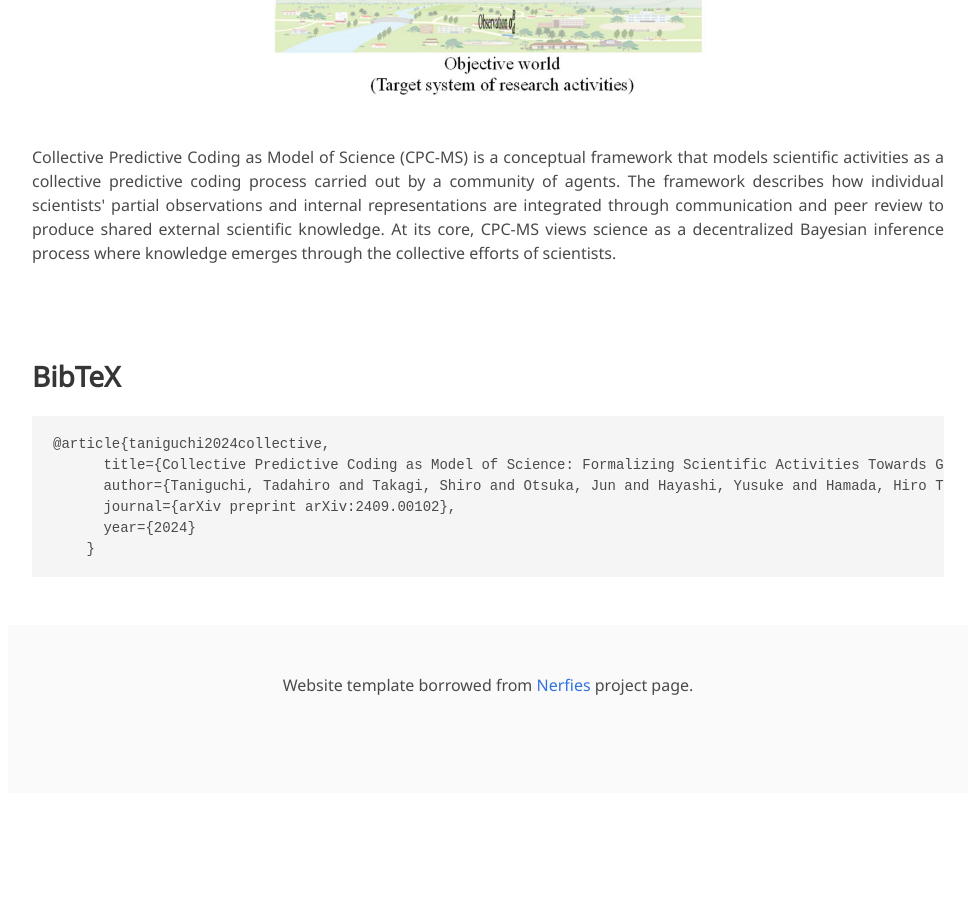
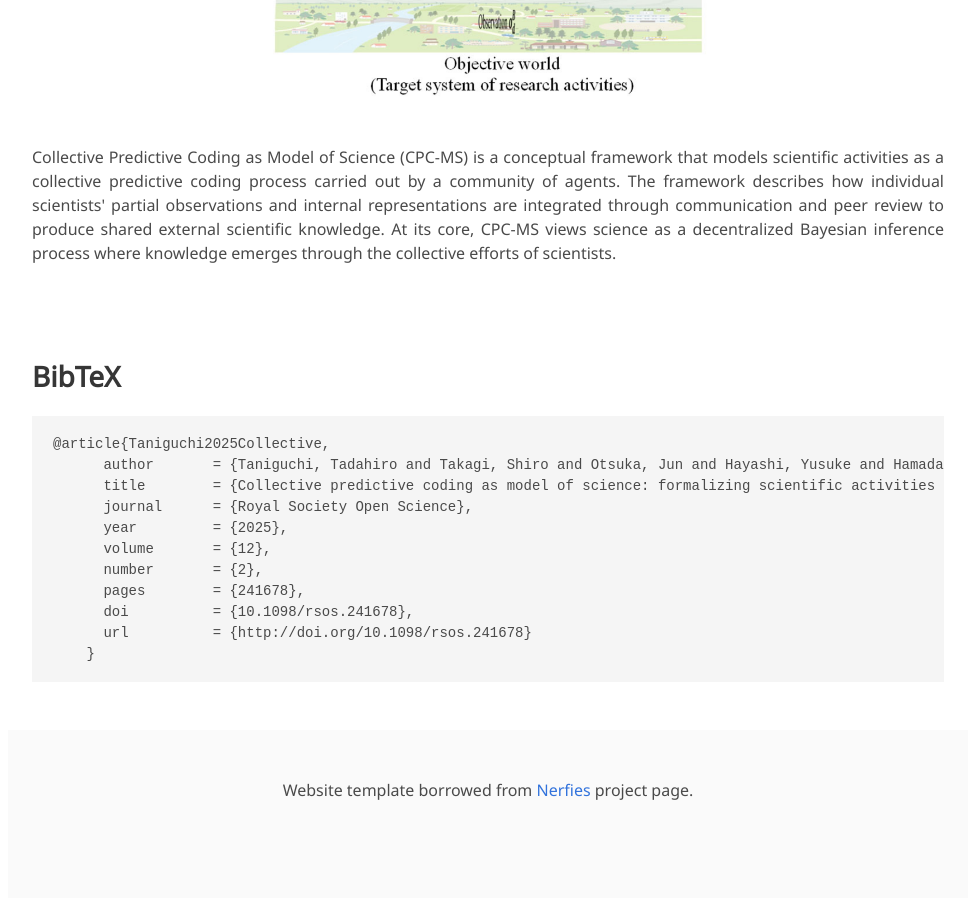
Before and after one commit to cpc-ms/cpc-ms.github.io, a plain HTML site: page index.html in a window 1280 px wide. Shown: the part 2001-2902 px from the top of the page, without its empty margins (152-1127 px from the left). Before the commit the page ends 2842 px from the top, so only its background shows below. Drawn offline with nearby package versions, Linux system fonts and the light colour scheme; some icons are missing; a web font is replaced by a local one.

Commit message:
from arxiv to royal society;

```diff
--- a/index.html
+++ b/index.html
@@ -116,7 +116,7 @@
             <div class="publication-links">
               <!-- PDF Link. -->
               <span class="link-block">
-                <a href="https://arxiv.org/abs/2409.00102"
+                <a href="https://royalsocietypublishing.org/doi/10.1098/rsos.241678"
                    class="external-link button is-normal is-rounded is-dark">
                   <span class="icon">
                       <i class="fas fa-file-pdf"></i>
@@ -225,11 +225,16 @@
 <section class="section" id="BibTeX">
   <div class="container is-max-desktop content">
     <h2 class="title">BibTeX</h2>
-    <pre><code>@article{taniguchi2024collective,
-      title={Collective Predictive Coding as Model of Science: Formalizing Scientific Activities Towards Generative Science},
-      author={Taniguchi, Tadahiro and Takagi, Shiro and Otsuka, Jun and Hayashi, Yusuke and Hamada, Hiro Taiyo},
-      journal={arXiv preprint arXiv:2409.00102},
-      year={2024}
+    <pre><code>@article{Taniguchi2025Collective,
+      author       = {Taniguchi, Tadahiro and Takagi, Shiro and Otsuka, Jun and Hayashi, Yusuke and Hamada, Hiro Taiyo},
+      title        = {Collective predictive coding as model of science: formalizing scientific activities towards generative science},
+      journal      = {Royal Society Open Science},
+      year         = {2025},
+      volume       = {12},
+      number       = {2},
+      pages        = {241678},
+      doi          = {10.1098/rsos.241678},
+      url          = {http://doi.org/10.1098/rsos.241678}
     }</code></pre>
   </div>
 </section>
```
